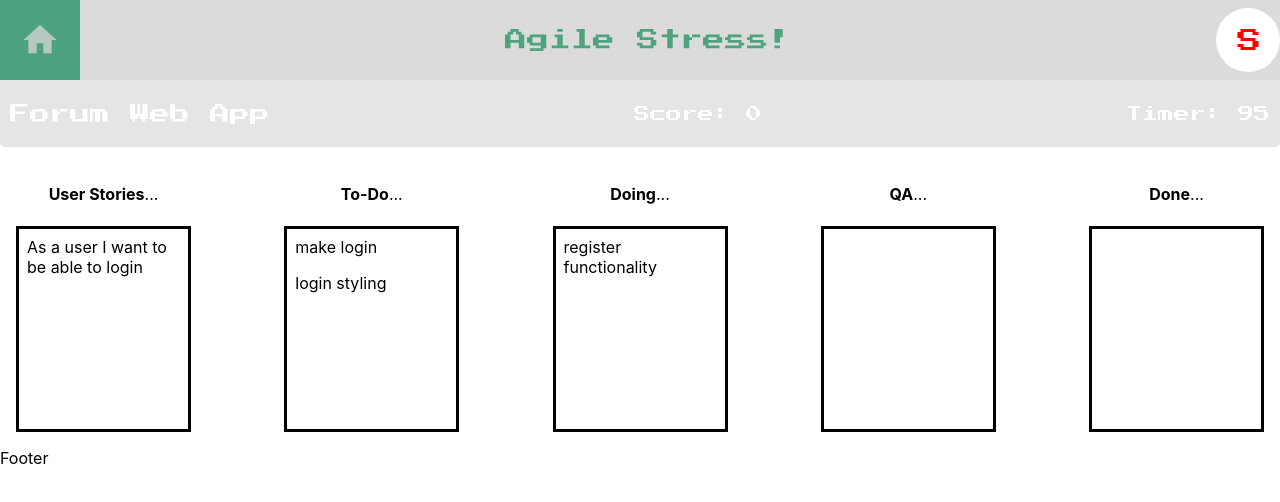
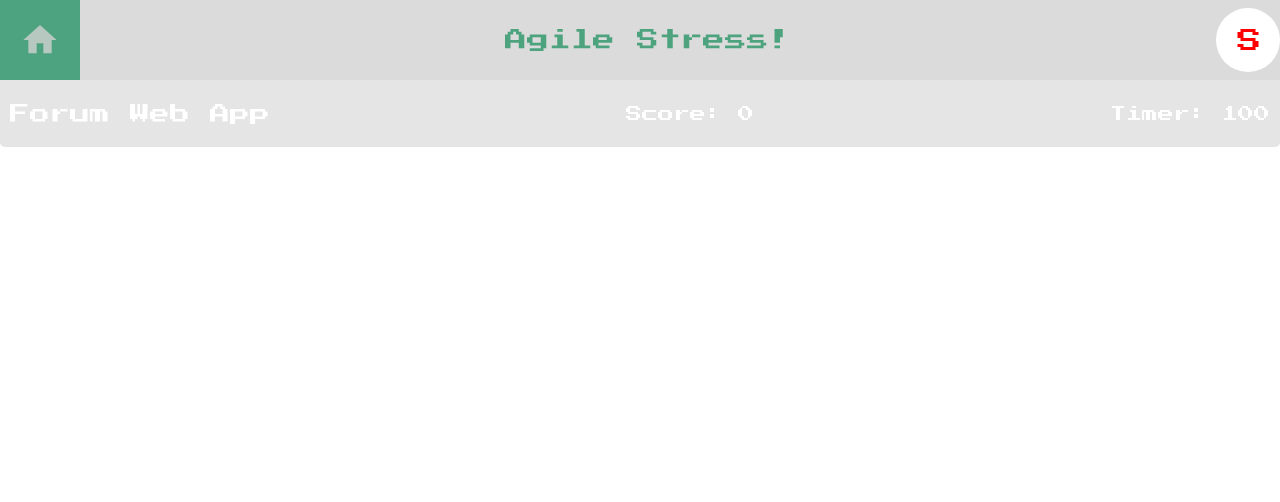
Before and after one commit to shaunwcolley/agile-stress-react, a React (Create React App) app: page / in a window 1280 px wide. Shown: the top 502 px of the page. Built offline with nearby package versions, Linux system fonts and the light colour scheme.

Commit message:
sharing between functional components and score, timer, pause and game over status are working

```diff
--- a/src/components/AgileBoard.tsx
+++ b/src/components/AgileBoard.tsx
@@ -2,7 +2,7 @@ import * as React from 'react';
 import './agileBoard.css';
 
 interface IProps {
-
+  dispatch: any
 }
 
 let initialBoard: { [key: string]: string[] } = {
@@ -14,6 +14,9 @@ let initialBoard: { [key: string]: string[] } = {
 }
 
 const AgileBoard: React.FC<IProps> = (props) => {
+
+  const { dispatch } = props;
+  const [board, setBoard] = React.useState(initialBoard);
 
   const onDragStart = (e: any, startCat: string, key: number) => {
     e.dataTransfer.setData('startCat', startCat)
@@ -35,17 +38,19 @@ const AgileBoard: React.FC<IProps> = (props) => {
     dropTasks.push(task)
     //removes from starting category
     startTasks.splice(key,1)
-    // sets state with updated values
+    // sets board with updated values
     setBoard({...board, [startCat]: startTasks, [dropCat]: dropTasks})
+
+    //sets state with updated score and time
+    dispatch({ type: 'ADD_POINTS'})
   }
-
-  const [board, setBoard] = React.useState(initialBoard);
 
   const taskCreate = (columnName: string, column: string[]) => {
    return column.map((task: string, index: number) => {
      return <div className="ticket" key={index} draggable onDragStart={(e) => onDragStart(e, columnName, index)}>{task}</div>
    })
   }
+
   let stories = taskCreate('stories', board.stories)
   let todo = taskCreate('todo', board.todo)
   let doing = taskCreate('doing', board.doing)
--- a/src/components/baselayout/BaseLayout.tsx
+++ b/src/components/baselayout/BaseLayout.tsx
@@ -1,17 +1,32 @@
 import * as React from 'react';
 import Header from './Header';
-import Footer from './Footer';
+import AgileBoard from '../AgileBoard'
+// import Footer from './Footer';
 
-interface IProps {
+import reducer from '../../state/store/reducer'
 
+// const AgileContext = React.createContext(null);
+
+type State = {
+  timer: number,
+  score: number,
+  pause: boolean
 }
 
-const BaseLayout: React.FC<IProps> = (props) => {
+let initialState: State = {
+  timer: 100,
+  score: 0,
+  pause: true
+}
+
+const BaseLayout: React.FC<{}> = (props) => {
+
+  const [state, dispatch] = React.useReducer(reducer, initialState)
+
   return (
     <div>
-      <Header />
-      {props.children}
-      <Footer />
+      <Header state={state} dispatch={dispatch} />
+      {!state.pause ? <AgileBoard dispatch={dispatch}/> : null}
     </div>
   )
 }
--- a/src/components/baselayout/Header.tsx
+++ b/src/components/baselayout/Header.tsx
@@ -1,29 +1,32 @@
 import * as React from 'react';
-import './Header.css'
+import './Header.css';
 
-let initialStats: { [key: string]: number } = {
-  score: 0,
-  timer: 100,
+type State = {
+  timer: number,
+  score: number,
+  pause: boolean
 }
 
-const Header: React.FC = () => {
+interface IProps {
+  state: State,
+  dispatch: any
+}
 
-  const [stats, setStats] = React.useState(initialStats);
+const Header: React.FC<IProps> = (props) => {
 
-  const countDown = React.useCallback(() => {
-    let newTimer = stats.timer - 1;
-    setStats({...stats, timer: newTimer })
-  }, [stats])
+  const { state } = props;
+  const { dispatch } = props;
 
   React.useEffect(() => {
-
-    if(stats.timer > 0) {
-      const timer = setInterval(() => {
-        countDown()
-      }, 1000)
-      return () => clearInterval(timer)
+    if(!state.pause) {
+      if(state.timer > 0) {
+        const timer = setInterval(() => {
+          dispatch({type: 'COUNT_DOWN' })
+        }, 1000)
+        return () => clearInterval(timer)
+      }
     }
-  }, [countDown, stats.timer])
+  }, [state, dispatch])
 
   const header = (
     <React.Fragment>
@@ -43,16 +46,16 @@ const Header: React.FC = () => {
         Forum Web App
       </p>
       <p className="score">
-        Score: {stats.score}
+        Score: {state.score}
       </p>
       <p className="timer">
-        Timer: {stats.timer}
+        Timer: {state.timer}
       </p>
     </div>
     </React.Fragment>
   )
 
-  if(stats.timer === 0) {
+  if(state.timer === 0) {
     return (
       <div>
         {header}
--- a/src/index.js
+++ b/src/index.js
@@ -2,14 +2,12 @@ import React from 'react';
 import ReactDOM from 'react-dom';
 import './index.css';
 // import App from './App';
-import AgileBoard from './components/AgileBoard.tsx';
+// import AgileBoard from './components/AgileBoard.tsx';
 import BaseLayout from './components/baselayout/BaseLayout.tsx';
 import * as serviceWorker from './serviceWorker';
 
 ReactDOM.render(
-  <BaseLayout>
-    <AgileBoard />
-  </BaseLayout>
+  <BaseLayout />
   , document.getElementById('root'));
 
 // If you want your app to work offline and load faster, you can change
--- /dev/null
+++ b/src/state/store/reducer.tsx
@@ -0,0 +1,29 @@
+type State = {
+  timer: number;
+  score: number;
+  pause: boolean;
+}
+
+type Action =
+| { type: 'COUNT_DOWN' }
+| { type: 'ADD_POINTS' }
+| { type: 'GAME_START' }
+| { type: 'GAME_PAUSE' }
+
+
+function reducer(state: State , action: Action) {
+  switch(action.type) {
+    case 'COUNT_DOWN':
+      return { ...state, timer: state.timer - 1 };
+    case 'ADD_POINTS':
+      return { ...state, timer: state.timer + 10, score: state.score + 100 }
+    case 'GAME_START':
+      return { ...state, pause: false }
+    case 'GAME_PAUSE':
+      return { ...state, pause: state.pause ? false : true}
+    default:
+      throw new Error();
+  }
+}
+
+export default reducer;
```
